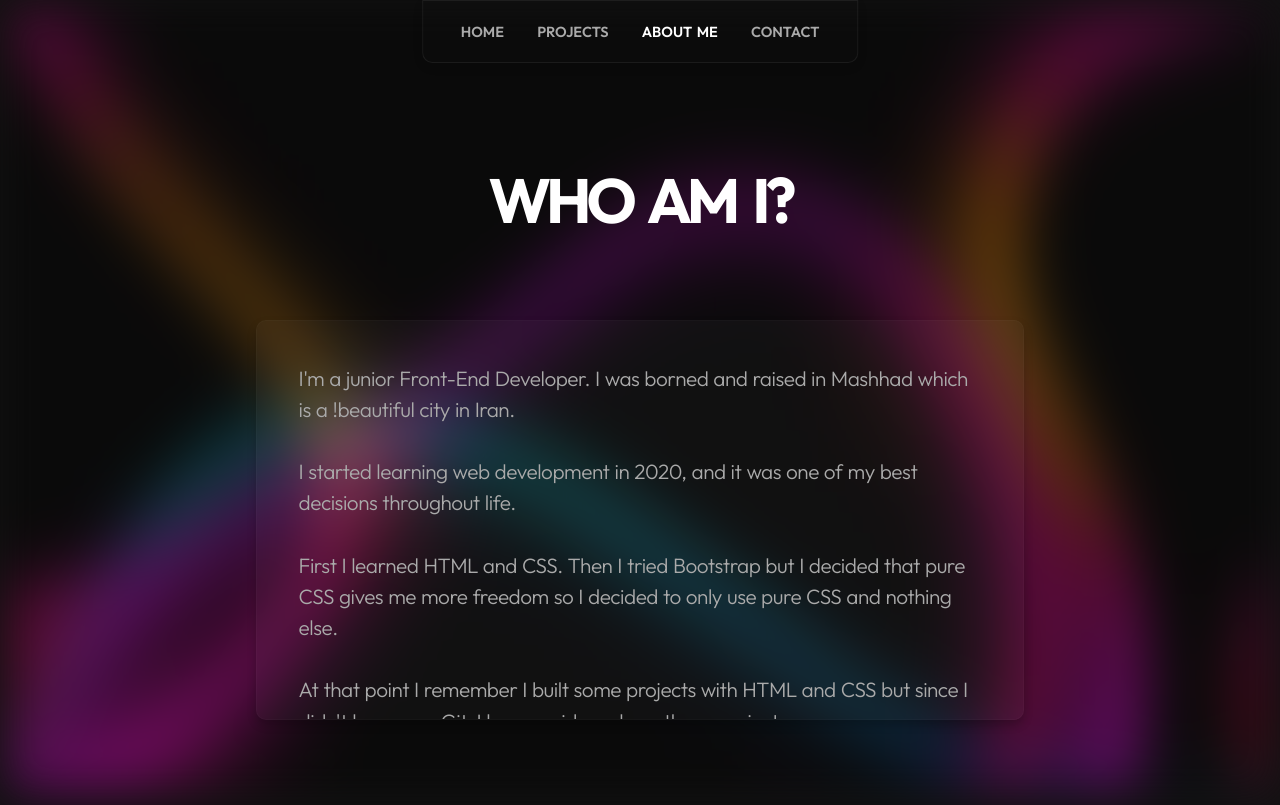
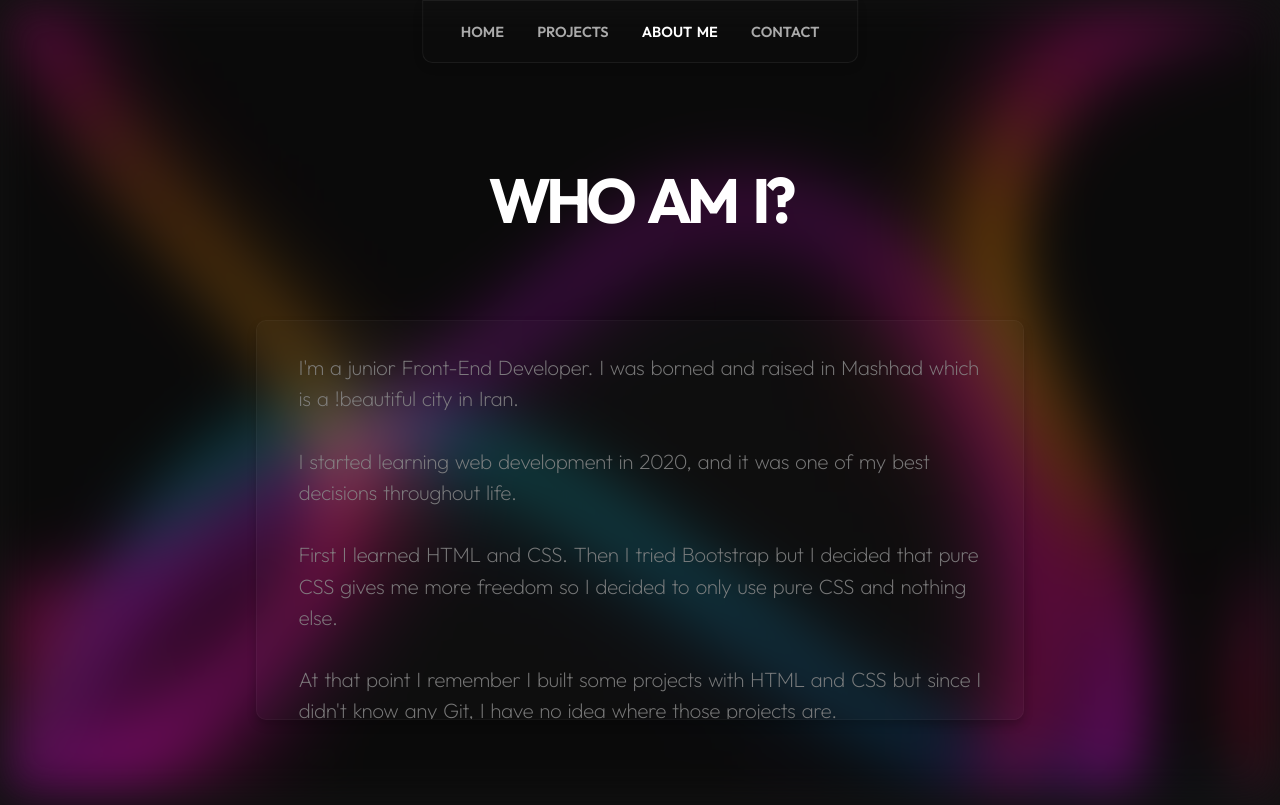
Before and after one commit to v-amirrr/portfolio, a React (Create React App) app: page /about-me in a window 1280 px wide. Built offline with nearby package versions, Linux system fonts and the light colour scheme.

Commit message:
refactor: changed the style of about me page

```diff
--- a/src/components/AboutMe.js
+++ b/src/components/AboutMe.js
@@ -153,20 +153,20 @@ const Title = styled(motion.h1)`
 
 const Text = styled(motion.p)`
     font-family: 'Outfit', sans-serif;
-    font-weight: 300;
+    font-weight: 200;
     font-size: 1rem;
-    word-spacing: 1px;
+    word-spacing: 2px;
     letter-spacing: -.5px;
     line-height: 1.5;
     width: 50%;
     height: 60%;
-    background-color: #ffffff08;
-    border: solid 1px #ffffff05;
+    background-color: #ffffff05;
+    border: solid 1px #ffffff08;
     border-radius: 10px;
     overflow-y: scroll;
     overflow-x: hidden;
-    padding: 2rem;
-    color: #aaa;
+    padding: 1.5rem 2rem;
+    color: #888888dd;
     user-select: text;
     box-shadow: #00000033 0px 5px 10px;
 
@@ -177,9 +177,6 @@ const Text = styled(motion.p)`
 
     @media (max-width: 900px) {
         width: 70%;
-        padding: 1.5rem;
-        font-weight: 200;
-        color: #bbb;
     }
 
     @media (max-width: 500px) {
```
